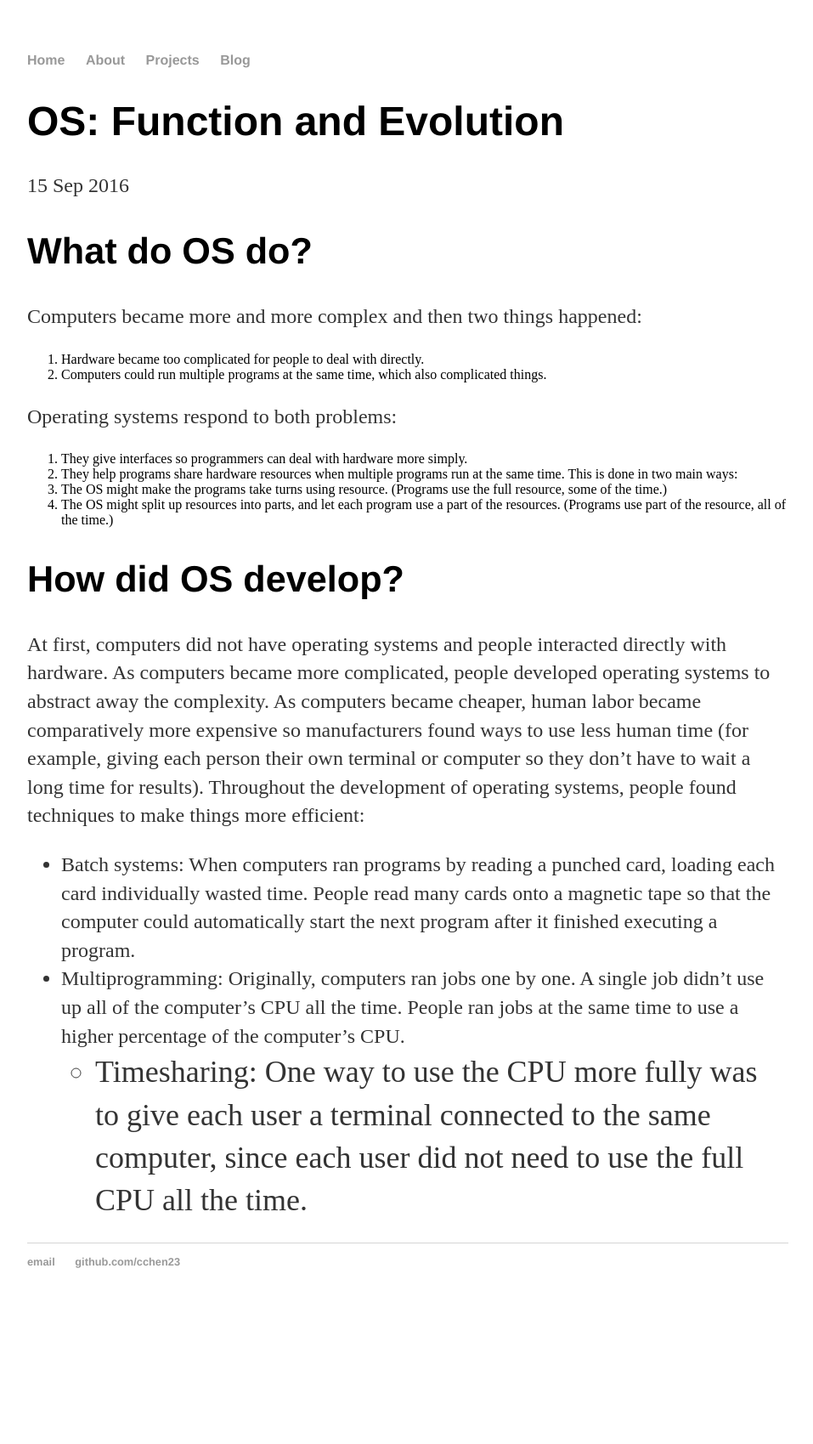
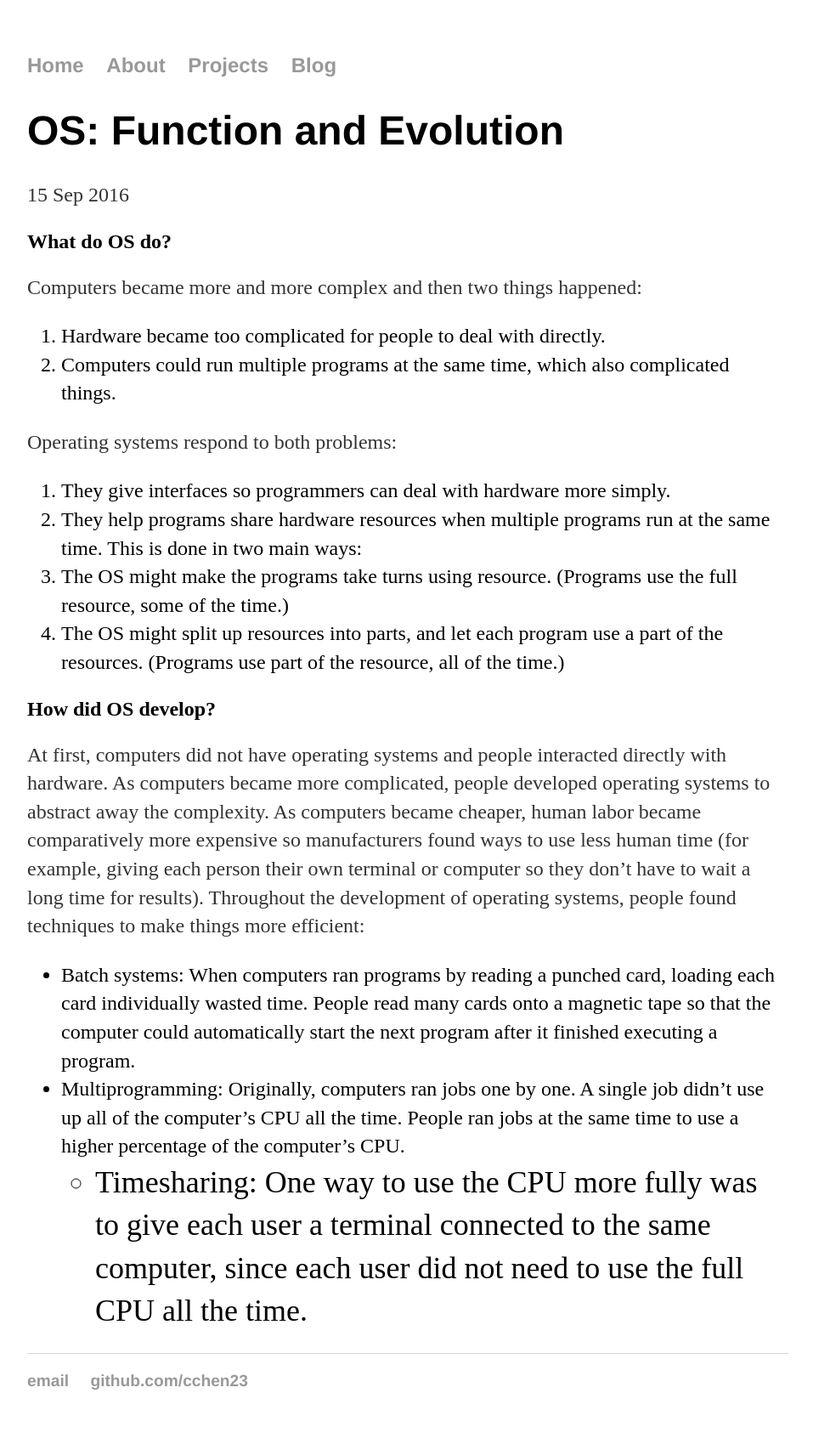
Before and after one commit to cchen23/cchen23.githhub.io, a Jekyll site: the page built from _posts/2016-09-15-os-intro.md, in a window 1280 px wide. Shown: the whole page at 85% size, without its empty margins (160-1117 px from the left). Built offline with Jekyll 4.4.1, drawn with Linux system fonts in a browser that asks for light colours; before the commit the page ends 1554 px from its top, so only the background shows below that.

Commit message:
Update main.css

```diff
--- a/css/main.css
+++ b/css/main.css
@@ -1,23 +1,57 @@
-body { margin: 60px auto; width: 70%; }
+body {
+  margin: 60px auto;
+  width: 70%;
+}
 
-a { text-decoration: none; color: #999; }
-a:hover { text-decoration: underline; }
+nav ul, footer ul {
+  font-family:'Helvetica', 'Arial', 'Sans-Serif';
+  padding: 0px;
+  list-style: none;
+  font-weight: bold;
+}
 
-p, ul { font-size: 1.5em; line-height: 1.4em; color: #333; }
+nav ul li, footer ul li {
+  display: inline;
+  margin-right: 20px;
+}
 
-h1, h2, h3, h4 { font-family: 'Helvetica', 'Arial', 'Sans-Serif'; }
-h1 { font-size: 3em;  }
-h2 { font-size: 2.7em; }
-h3 { font-size: 2.3em; }
-h4 { font-size: 1.9em; }
+a {
+  text-decoration: none;
+  color: #999;
+}
 
-nav ul, footer ul { font-size: 1em; font-family: 'Helvetica', 'Arial', 'Sans-Serif'; padding: 0px; list-style: none; font-weight: bold; }
-nav ul li, footer ul li { display: inline; margin-right: 20px; }
+a:hover {
+  text-decoration: underline;
+}
 
-footer { border-top: 1px solid #d5d5d5; font-size: .8em; }
+h1 {
+  font-size: 3em;
+  font-family:'Helvetica', 'Arial', 'Sans-Serif';
+}
 
-/* Blog */
-ul.post { font-size: .5em;}
-ul.post li { list-style: none; font-size: 0.5em;}
-ol.post { font-size: .5em; }
-ol.post li { list-style: none; font-size: 0.5em;}
+p.post {
+  font-size: 1.2em;
+  line-height: 1.4em;
+  color: #333;
+}
+
+p {
+  font-size: 1.5em;
+  line-height: 1.4em;
+  color: #333;
+}
+
+footer {
+  border-top: 1px solid #d5d5d5;
+  font-size: .8em;
+}
+
+ul {
+ font-size: 1.5em;
+ line-height: 1.4em;
+}
+
+ol {
+ font-size: 1.5em;
+ line-height: 1.4em;
+}
```
